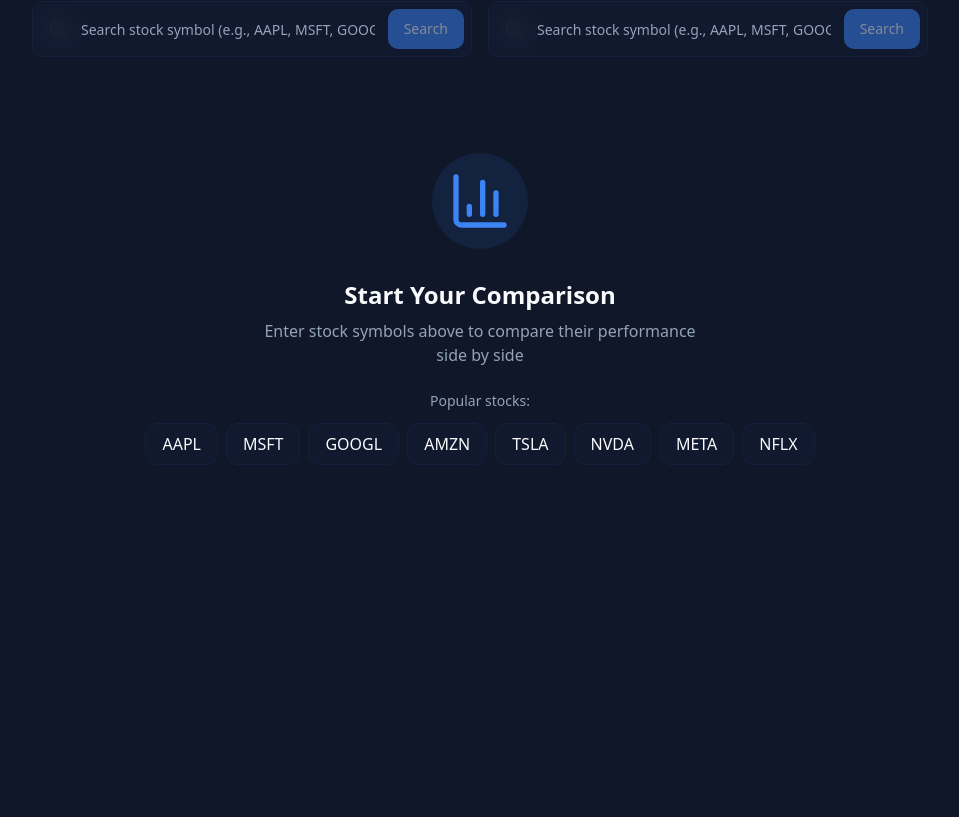
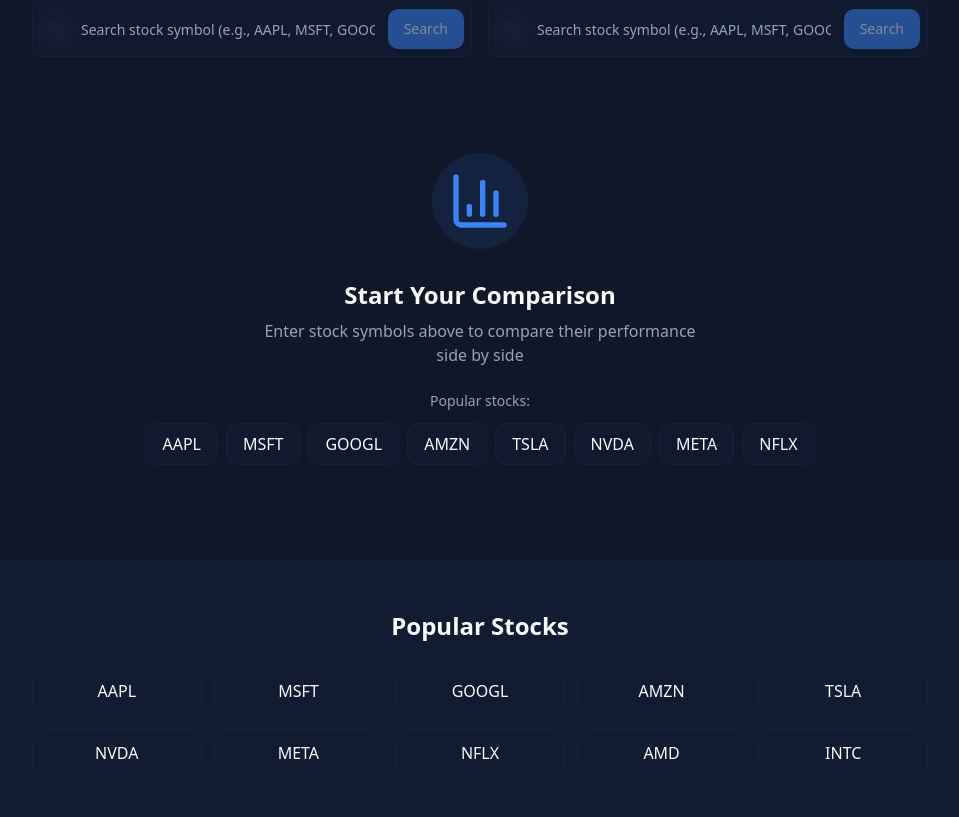
Before and after one commit to ai-software-agency/sandbox-stockwatch, a React (Vite) app: page / in a window 1280 px wide. Shown: the part 277-1094 px from the top of the page, without its empty margins (160-1119 px from the left). Before the commit the page ends 838 px from the top, so only its background shows below. Built offline with nearby package versions, Linux system fonts and the light colour scheme; the HTML template or start-up script is replaced by a standard one.

Commit message:
Add popular stocks section

```diff
--- a/src/pages/Index.tsx
+++ b/src/pages/Index.tsx
@@ -177,8 +177,29 @@ const Index = () => {
         </div>
       </main>
 
+      {/* Popular Stocks Section */}
+      <section className="border-t border-border/50 bg-muted/30 py-12">
+        <div className="container mx-auto px-4">
+          <div className="text-center space-y-6">
+            <h3 className="text-2xl font-semibold">Popular Stocks</h3>
+            <div className="grid grid-cols-2 sm:grid-cols-3 md:grid-cols-5 gap-3 max-w-4xl mx-auto">
+              {["AAPL", "MSFT", "GOOGL", "AMZN", "TSLA", "NVDA", "META", "NFLX", "AMD", "INTC"].map((symbol) => (
+                <button
+                  key={symbol}
+                  onClick={() => !stockData1 ? handleSearch1(symbol) : handleSearch2(symbol)}
+                  className="px-4 py-3 rounded-lg glass-effect hover:bg-primary/10 transition-colors font-medium"
+                >
+                  {symbol}
+                </button>
+              ))}
+            </div>
+          </div>
+        </div>
+      </section>
+
     </div>
   );
 };
 
+
 export default Index;
```
